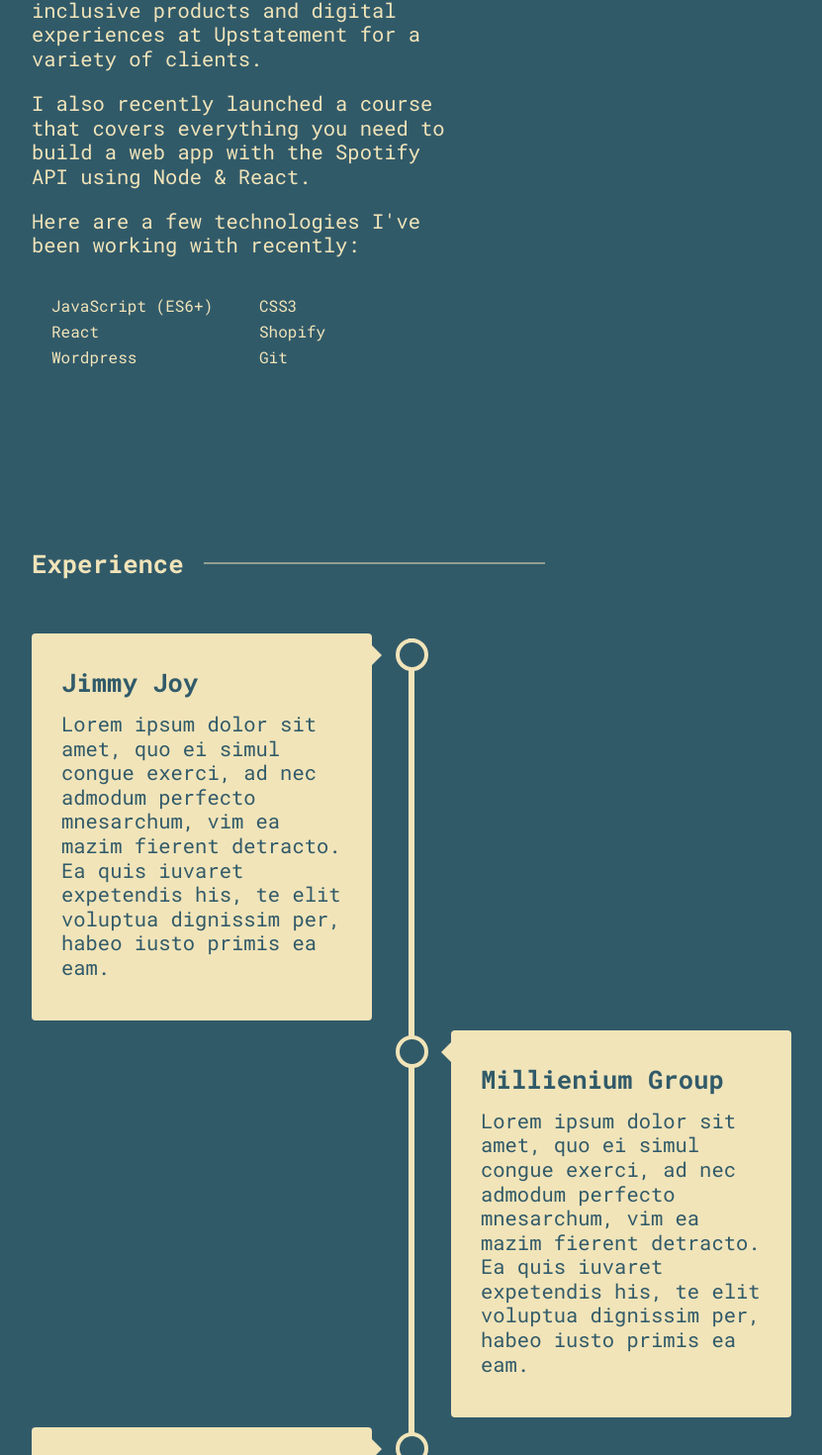
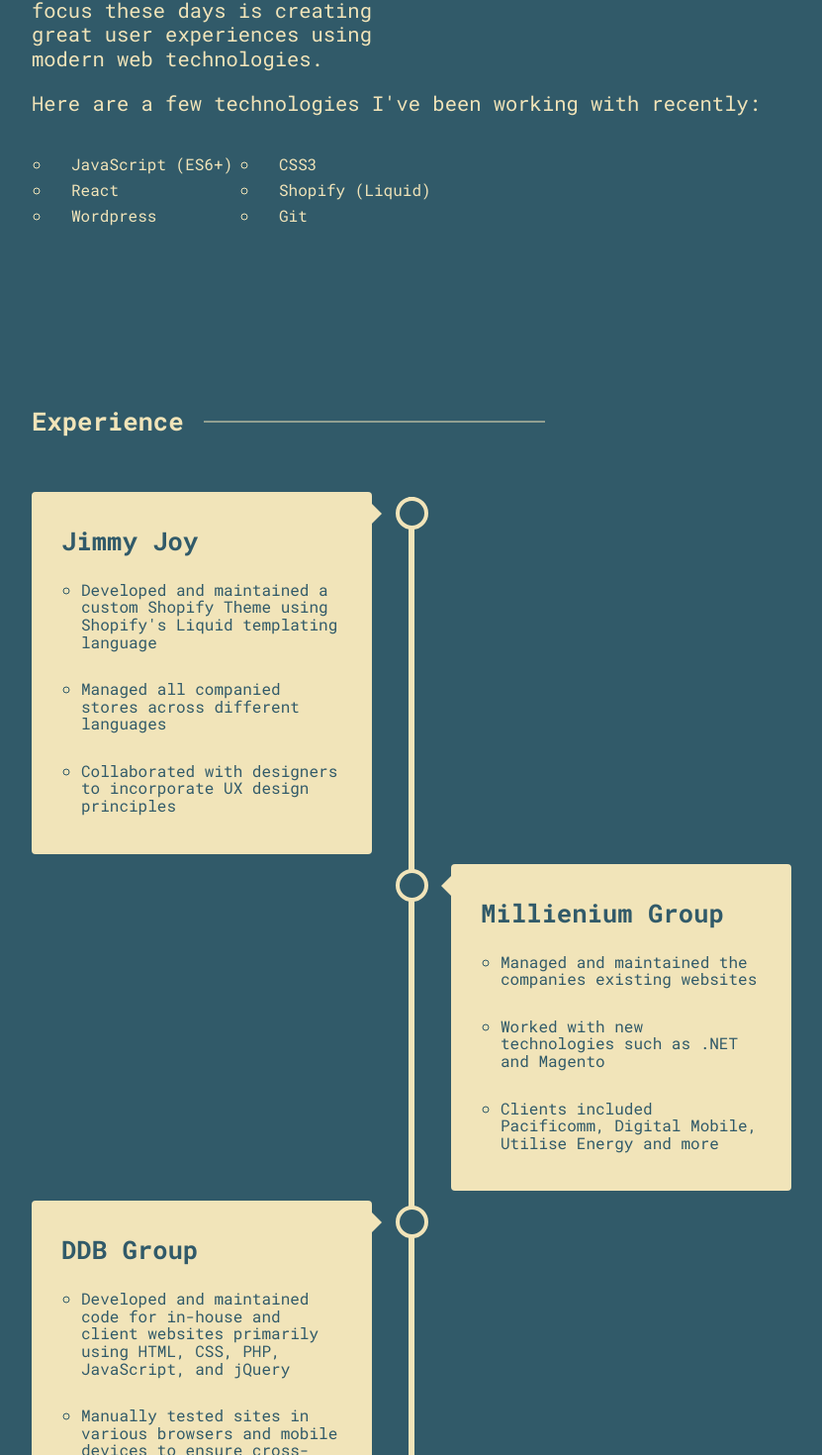
Before and after one commit to Paul-Myles/paul-myles.github.io, a React app: page / in a window 1280 px wide. Shown: the part 1277-2747 px from the top of the page at 99% size, without its empty margins (224-1055 px from the left). Built offline with nearby package versions, Linux system fonts and the light colour scheme.

Commit message:
latest updates

```diff
--- a/src/layouts/Header.js
+++ b/src/layouts/Header.js
@@ -6,6 +6,7 @@
 
 const headerStyle = () => css`
   height: 60px;
+  width: 100%;
   ${media.medium} {
     height: 50px;
   }
@@ -182,6 +183,43 @@
   }
 `;
 
+// The debounce function receives our function as a parameter
+const debounce = (fn) => {
+
+  // This holds the requestAnimationFrame reference, so we can cancel it if we wish
+  let frame;
+
+  // The debounce function returns a new function that can receive a variable number of arguments
+  return (...params) => {
+
+    // If the frame variable has been defined, clear it now, and queue for next frame
+    if (frame) {
+      cancelAnimationFrame(frame);
+    }
+
+    // Queue our function call for the next frame
+    frame = requestAnimationFrame(() => {
+
+      // Call our function and pass any params we received
+      fn(...params);
+    });
+
+  }
+};
+
+
+// Reads out the scroll position and stores it in the data attribute
+// so we can use it in our stylesheets
+const storeScroll = () => {
+  document.documentElement.dataset.scroll = window.scrollY;
+}
+
+// Listen for new scroll events, here we debounce our `storeScroll` function
+document.addEventListener('scroll', debounce(storeScroll), { passive: true });
+
+// Update scroll position for first time
+storeScroll();
+
 const Header = () => {
   const { pathname } = useLocation();
 
@@ -191,7 +229,7 @@
   };
 
   return (
-    <header css={[headerStyle()]}>
+    <header className="fixed-header" css={[headerStyle()]}>
       <nav role="navigation">
         <div className="logo">
           <Link to="" replace={pathname === '/'}>
--- a/src/pages/AboutPage.js
+++ b/src/pages/AboutPage.js
@@ -1,5 +1,6 @@
 import React from 'react';
 import { css } from '@emotion/react';
+import media from '../styles/media';
 import PM from '../assets/pm.jpg';
 
 const AboutPageStyle = css`
@@ -10,7 +11,7 @@
   .inner {
     @media (min-width: 1024px) {
       display: grid;
-      grid-template-columns: 3fr 2fr;
+      grid-template-columns: 2fr 2fr;
       gap: 50px;
     }
   }
@@ -19,10 +20,9 @@
     display: grid;
     grid-template-columns: repeat(2, minmax(140px, 200px));
     gap: 0px 10px;
-    padding: 0px;
+    padding: 0px 20px;
     margin: 20px 0px 0px;
-    overflow: hidden;
-    list-style: none;
+    list-style: circle;
 
     li {
       position: relative;
@@ -33,6 +33,10 @@
 
   picture {
     .overlay {
+      ${media.small} {
+        width: 50%;
+        margin: 40px auto 50px;
+      }
       position: relative;
       display: flex;
       justify-content: center;
@@ -85,18 +89,8 @@
       <h1 className="title">About</h1>
       <div className="inner">
         <div>
-          <p>Hello! My name is Brittany and I enjoy creating things that live on the internet. My interest in web development started back in 2012 when I decided to try editing custom Tumblr themes — turns out hacking together a custom reblog button taught me a lot about HTML &amp; CSS!</p>
-          <p>Fast-forward to today, and I've had the privilege of working at an advertising agency, a start-up, a huge corporation, and a student-led design studio. My main focus these days is building accessible, inclusive products and digital experiences at Upstatement for a variety of clients.</p>
-          <p>I also recently launched a course that covers everything you need to build a web app with the Spotify API using Node &amp; React.</p>
-          <p>Here are a few technologies I've been working with recently:</p>
-          <ul className="skill-list">
-            <li>JavaScript (ES6+)</li>
-            <li>CSS3</li>
-            <li>React</li>
-            <li>Shopify</li>
-            <li>Wordpress</li>
-            <li>Git</li>
-          </ul>
+          <p>Hello! My name is Paul and I enjoy creating things that live on the internet. My interest in web development started back in 2012 when I decided to try editing custom Tumblr themes — turns out hacking together a custom reblog button taught me a lot about HTML &amp; CSS!</p>
+          <p>Fast-forward to today, and I've had the privilege of working at an advertising agency, a start-up and a large corporation. My main focus these days is creating great user experiences using modern web technologies.</p>
         </div>
         <picture>
           <div className="overlay">
@@ -106,6 +100,15 @@
           </div>
         </picture>
       </div>
+      <p>Here are a few technologies I've been working with recently:</p>
+      <ul className="skill-list">
+        <li>JavaScript (ES6+)</li>
+        <li>CSS3</li>
+        <li>React</li>
+        <li>Shopify (Liquid)</li>
+        <li>Wordpress</li>
+        <li>Git</li>
+      </ul>
     </section>
   );
 };
--- a/src/pages/ExperiencePage.js
+++ b/src/pages/ExperiencePage.js
@@ -4,6 +4,15 @@
 const ExperiencePageStyle = css`
 & {
   padding-bottom: 10rem;
+}
+
+ul {
+  list-style-type: circle;
+  padding-left: 20px;
+  & > li {
+    line-height: 1.1;
+    padding: 10px 0 20px;
+  }
 }
 
 .timeline {
@@ -17,7 +26,7 @@
     width: 6px;
     background-color: #f1e4b9;
     top: 15px;
-    bottom: 10px;
+    bottom: 0;
     left: 50%;
     margin-left: -3px;
   }
@@ -124,25 +133,41 @@
         <div className="container left">
           <div className="content">
             <h1>Jimmy Joy</h1>
-            <p>Lorem ipsum dolor sit amet, quo ei simul congue exerci, ad nec admodum perfecto mnesarchum, vim ea mazim fierent detracto. Ea quis iuvaret expetendis his, te elit voluptua dignissim per, habeo iusto primis ea eam.</p>
+            <ul>
+              <li>Developed and maintained a custom Shopify Theme using Shopify's Liquid templating language</li>
+              <li>Managed all companied stores across different languages</li>
+              <li>Collaborated with designers to incorporate UX design principles</li>
+            </ul>
           </div>
         </div>
         <div className="container right">
           <div className="content">
             <h1>Millienium Group</h1>
-            <p>Lorem ipsum dolor sit amet, quo ei simul congue exerci, ad nec admodum perfecto mnesarchum, vim ea mazim fierent detracto. Ea quis iuvaret expetendis his, te elit voluptua dignissim per, habeo iusto primis ea eam.</p>
+            <ul>
+              <li>Managed and maintained the companies existing websites</li>
+              <li>Worked with new technologies such as .NET and Magento</li>
+              <li>Clients included Pacificomm, Digital Mobile, Utilise Energy and more</li>
+            </ul>
           </div>
         </div>
         <div className="container left">
           <div className="content">
             <h1>DDB Group</h1>
-            <p>Lorem ipsum dolor sit amet, quo ei simul congue exerci, ad nec admodum perfecto mnesarchum, vim ea mazim fierent detracto. Ea quis iuvaret expetendis his, te elit voluptua dignissim per, habeo iusto primis ea eam.</p>
+            <ul>
+              <li>Developed and maintained code for in-house and client websites primarily using HTML, CSS, PHP, JavaScript, and jQuery</li>
+              <li>Manually tested sites in various browsers and mobile devices to ensure cross-browser compatibility and responsiveness</li>
+              <li>Clients included Volkswagen, McDonalds, Westpac, Cadbury, and more</li>
+            </ul>
           </div>
         </div>
         <div className="container right">
           <div className="content">
             <h1>Yoobee</h1>
-            <p>Lorem ipsum dolor sit amet, quo ei simul congue exerci, ad nec admodum perfecto mnesarchum, vim ea mazim fierent detracto. Ea quis iuvaret expetendis his, te elit voluptua dignissim per, habeo iusto primis ea eam.</p>
+            <ul>
+              <li>Completed a Diploma of Web development</li>
+              <li>Learned the fundamentals of Web Development</li>
+              <li>Technologies that were learnt are HTML, CSS JavaScript and PHP </li>
+            </ul>
           </div>
         </div>
       </div>
--- a/src/pages/HomePage.js
+++ b/src/pages/HomePage.js
@@ -30,7 +30,7 @@
     max-width: 540px;
   }
 
-  .resume-link {
+  .resume-homepage-link {
     color: #315a69;
     font-weight: 700;
     border: 2px solid #f1e4b9;
@@ -59,7 +59,7 @@
       <h2>Paul Myles</h2>
       <h3>I build things for the web.</h3>
       <p>I'm a front end developer specializing in building exceptional digital experiences.</p>
-      <a className="resume-link" href="/resume.pdf" rel="noopener noreferrer" target="_blank">Check out my Resume</a>
+      <a className="resume-homepage-link" href="/resume.pdf" rel="noopener noreferrer" target="_blank">Check out my Resume</a>
     </section>
   );
 };
```
Also changed, not shown: src/styles/index.scss (+39 -0 lines), src/assets/pm.jpg.
